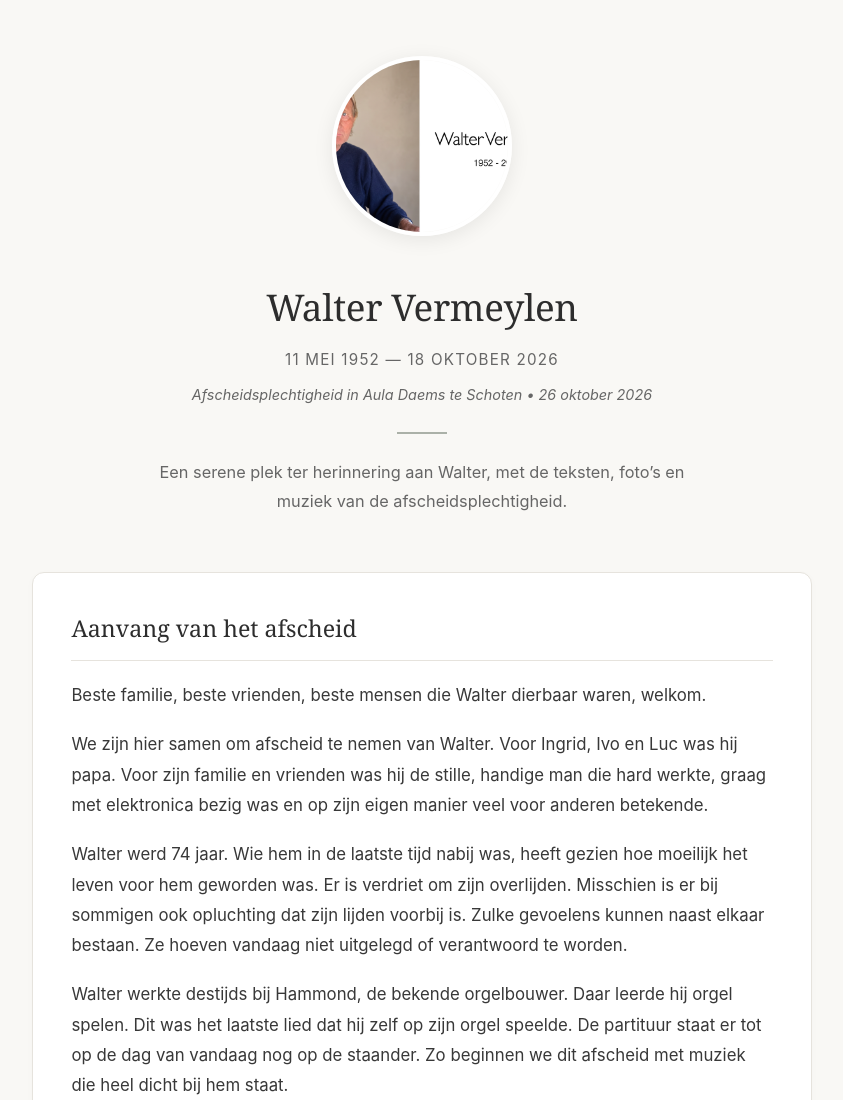
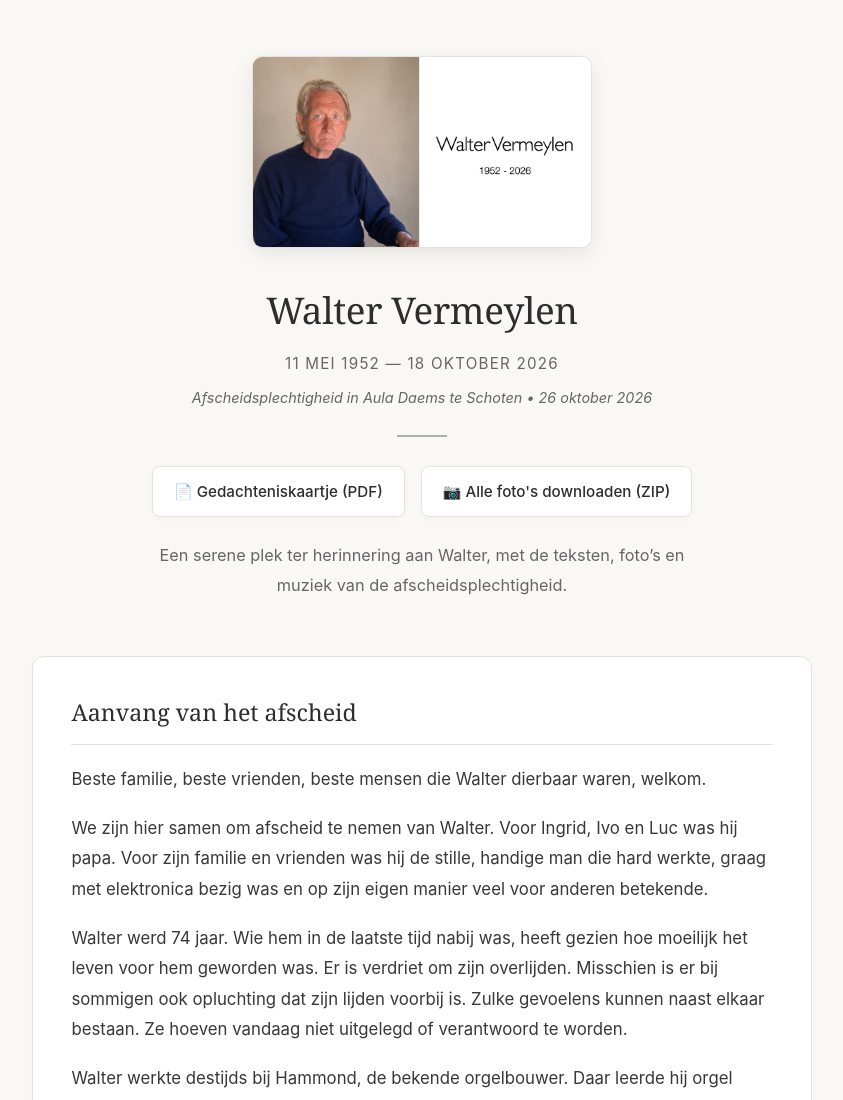
Before and after one commit to luc-vermeylen/walter-vermeylen, a plain HTML site: page index.html in a window 1280 px wide. Shown: the top 1100 px of the page, without its empty margins (218-1061 px from the left). Drawn offline with Linux system fonts and the light colour scheme.

Commit message:
add downloads

```diff
--- a/index.html
+++ b/index.html
@@ -41,14 +41,16 @@
       padding-top: 1rem;
     }
 
+    /* Portretfoto: rechthoekig, mooi ingekaderd en scherp */
     .portrait {
-      width: 180px;
-      height: 180px;
-      border-radius: 50%;
-      object-fit: cover;
-      margin-bottom: 1.8rem;
-      box-shadow: 0 4px 20px rgba(0, 0, 0, 0.08);
-      border: 4px solid #fff;
+      width: 100%;
+      max-width: 340px;
+      height: auto;
+      border-radius: 10px;
+      margin: 0 auto 1.8rem;
+      box-shadow: 0 6px 20px rgba(0, 0, 0, 0.08);
+      border: 1px solid var(--border);
+      display: block;
     }
 
     h1 {
@@ -79,6 +81,38 @@
       background: var(--accent);
       margin: 1.5rem auto;
       opacity: 0.5;
+    }
+
+    /* Download knoppen */
+    .download-group {
+      display: flex;
+      justify-content: center;
+      gap: 1rem;
+      margin: 1.8rem 0 1.2rem;
+      flex-wrap: wrap;
+    }
+
+    .btn-download {
+      display: inline-flex;
+      align-items: center;
+      gap: 0.5rem;
+      background-color: #ffffff;
+      color: var(--text-main);
+      border: 1px solid var(--border);
+      padding: 0.7rem 1.3rem;
+      border-radius: 8px;
+      font-size: 0.95rem;
+      text-decoration: none;
+      font-weight: 500;
+      transition: all 0.2s ease;
+      box-shadow: 0 2px 6px rgba(0,0,0,0.03);
+    }
+
+    .btn-download:hover {
+      background-color: var(--accent-soft);
+      border-color: var(--accent);
+      color: var(--accent);
+      transform: translateY(-1px);
     }
 
     /* Secties */
@@ -114,7 +148,7 @@
     /* Video embeds */
     .video-container {
       position: relative;
-      padding-bottom: 56.25%; /* 16:9 aspect ratio */
+      padding-bottom: 56.25%; /* 16:9 verhouding */
       height: 0;
       overflow: hidden;
       border-radius: 8px;
@@ -158,7 +192,7 @@
       height: 40px;
     }
 
-    /* Gedicht */
+    /* Gedicht styling */
     .poem {
       background: var(--accent-soft);
       border-left: 3px solid var(--accent);
@@ -178,7 +212,7 @@
       margin-bottom: 0;
     }
 
-    /* Persoonlijke brief */
+    /* Persoonlijke brief sectie */
     .letter {
       background: #fffdfa;
       border: 1px solid #ebd9c8;
@@ -198,6 +232,8 @@
       section { padding: 1.6rem 1.3rem; }
       h1 { font-size: 1.9rem; }
       .poem { padding: 1.2rem 1.4rem; }
+      .download-group { flex-direction: column; }
+      .btn-download { justify-content: center; }
     }
   </style>
 </head>
@@ -205,14 +241,27 @@
 
   <div class="container">
 
-    <!-- Kop / Portret -->
+    <!-- Kop / Portret / Downloads -->
     <header>
       <img src="images/portret.jpg" alt="Walter Vermeylen" class="portrait" onerror="this.src='images/portret.jpeg'; this.onerror=null;">
+
       <h1>Walter Vermeylen</h1>
       <p class="dates">11 mei 1952 — 18 oktober 2026</p>
       <p class="ceremony-meta">Afscheidsplechtigheid in Aula Daems te Schoten &bull; 26 oktober 2026</p>
+
       <div class="divider"></div>
-      <p style="color: var(--text-muted); font-size: 1.02rem; max-width: 580px; margin: 0 auto;">
+
+      <!-- Knoppen direct bovenaan voor familie en vrienden -->
+      <div class="download-group">
+        <a href="downloads/gedachteniskaartje.pdf" download class="btn-download">
+          📄 Gedachteniskaartje (PDF)
+        </a>
+        <a href="downloads/fotos.zip" download class="btn-download">
+          📷 Alle foto's downloaden (ZIP)
+        </a>
+      </div>
+
+      <p style="color: var(--text-muted); font-size: 1.02rem; max-width: 580px; margin: 1.5rem auto 0;">
         Een serene plek ter herinnering aan Walter, met de teksten, foto’s en muziek van de afscheidsplechtigheid.
       </p>
     </header>
```
Also changed, not shown: 3 other files.
